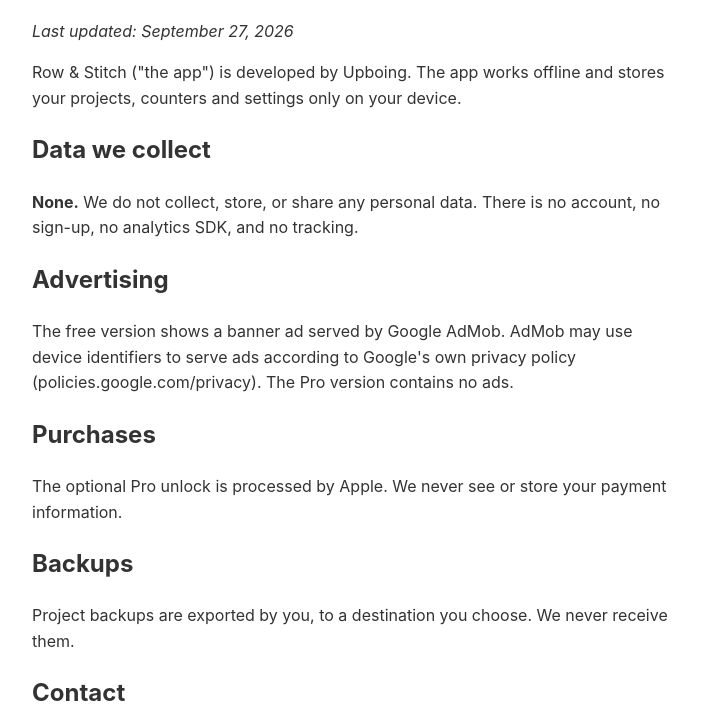
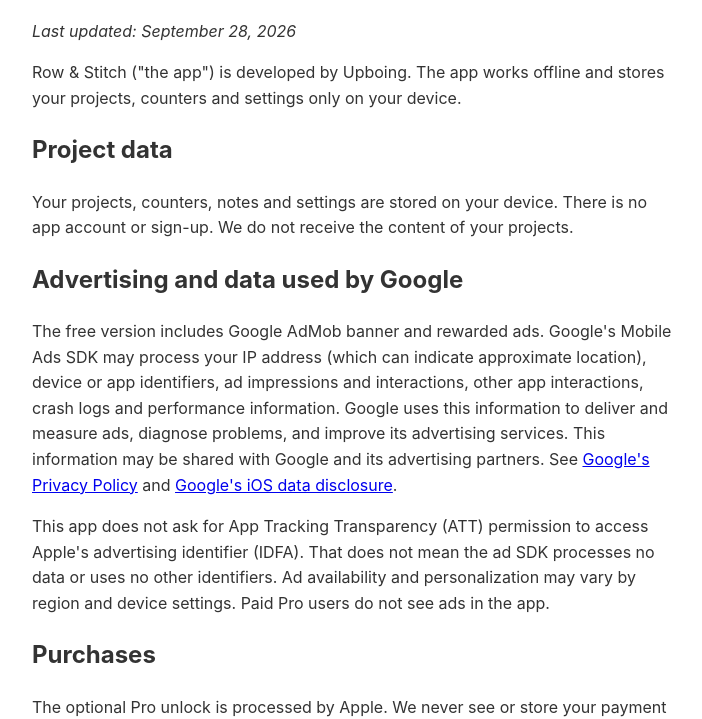
Before and after one commit to upboinggame/rowandstitch-support, a plain HTML site: page privacy.html in a window 1280 px wide. Shown: the part 94-813 px from the top of the page, without its empty margins (288-990 px from the left). Drawn offline with Linux system fonts and the light colour scheme.

Commit message:
Correct Row & Stitch ad SDK privacy disclosures

```diff
--- a/privacy.html
+++ b/privacy.html
@@ -8,12 +8,13 @@
 </head>
 <body>
 <h1>Privacy Policy - Row & Stitch</h1>
-<p><i>Last updated: September 27, 2026</i></p>
+<p><i>Last updated: September 28, 2026</i></p>
 <p>Row & Stitch ("the app") is developed by Upboing. The app works offline and stores your projects, counters and settings only on your device.</p>
-<h2>Data we collect</h2>
-<p><b>None.</b> We do not collect, store, or share any personal data. There is no account, no sign-up, no analytics SDK, and no tracking.</p>
-<h2>Advertising</h2>
-<p>The free version shows a banner ad served by Google AdMob. AdMob may use device identifiers to serve ads according to Google's own privacy policy (policies.google.com/privacy). The Pro version contains no ads.</p>
+<h2>Project data</h2>
+<p>Your projects, counters, notes and settings are stored on your device. There is no app account or sign-up. We do not receive the content of your projects.</p>
+<h2>Advertising and data used by Google</h2>
+<p>The free version includes Google AdMob banner and rewarded ads. Google's Mobile Ads SDK may process your IP address (which can indicate approximate location), device or app identifiers, ad impressions and interactions, other app interactions, crash logs and performance information. Google uses this information to deliver and measure ads, diagnose problems, and improve its advertising services. This information may be shared with Google and its advertising partners. See <a href="https://policies.google.com/privacy">Google's Privacy Policy</a> and <a href="https://developers.google.com/admob/ios/privacy/data-disclosure">Google's iOS data disclosure</a>.</p>
+<p>This app does not ask for App Tracking Transparency (ATT) permission to access Apple's advertising identifier (IDFA). That does not mean the ad SDK processes no data or uses no other identifiers. Ad availability and personalization may vary by region and device settings. Paid Pro users do not see ads in the app.</p>
 <h2>Purchases</h2>
 <p>The optional Pro unlock is processed by Apple. We never see or store your payment information.</p>
 <h2>Backups</h2>
```
